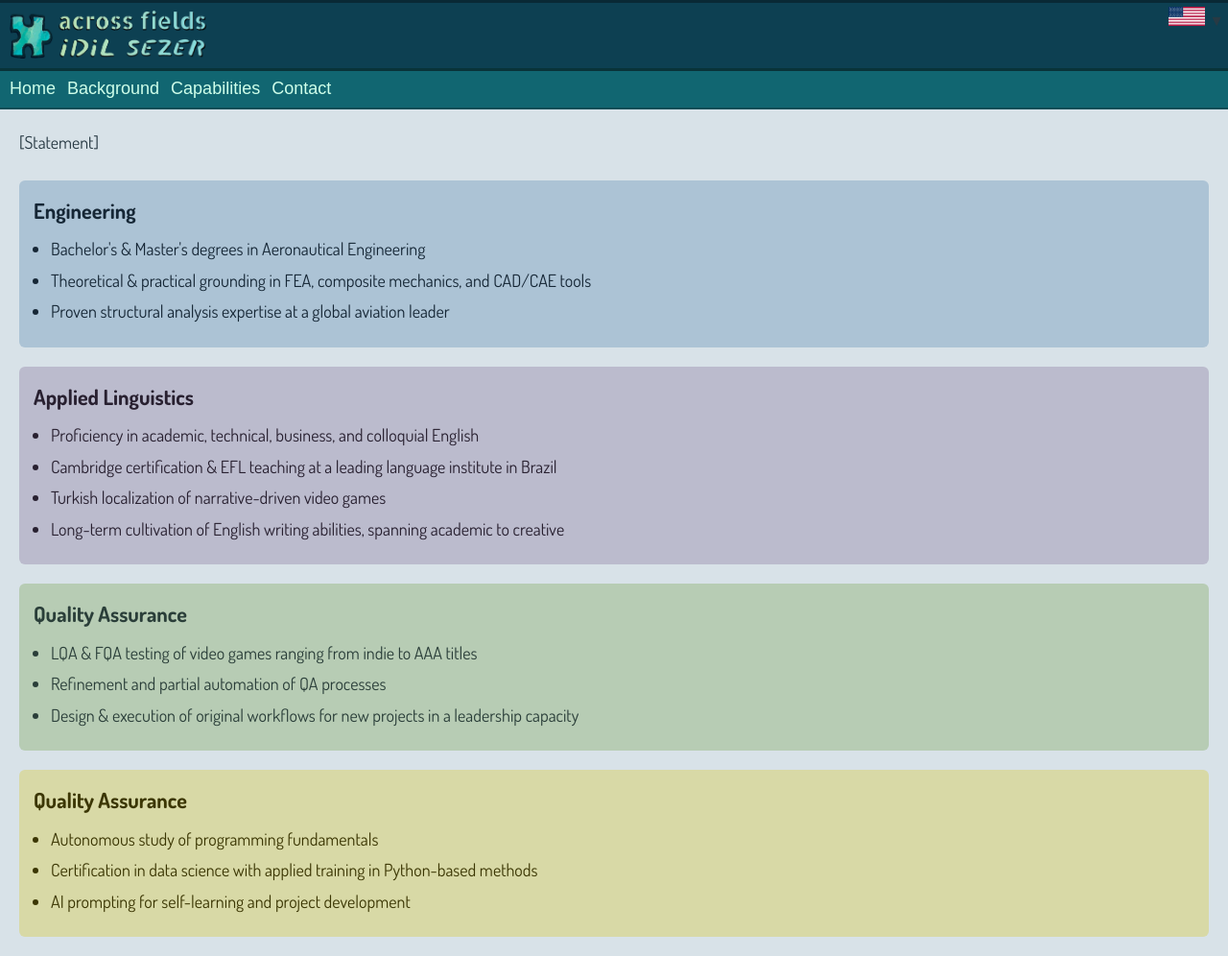
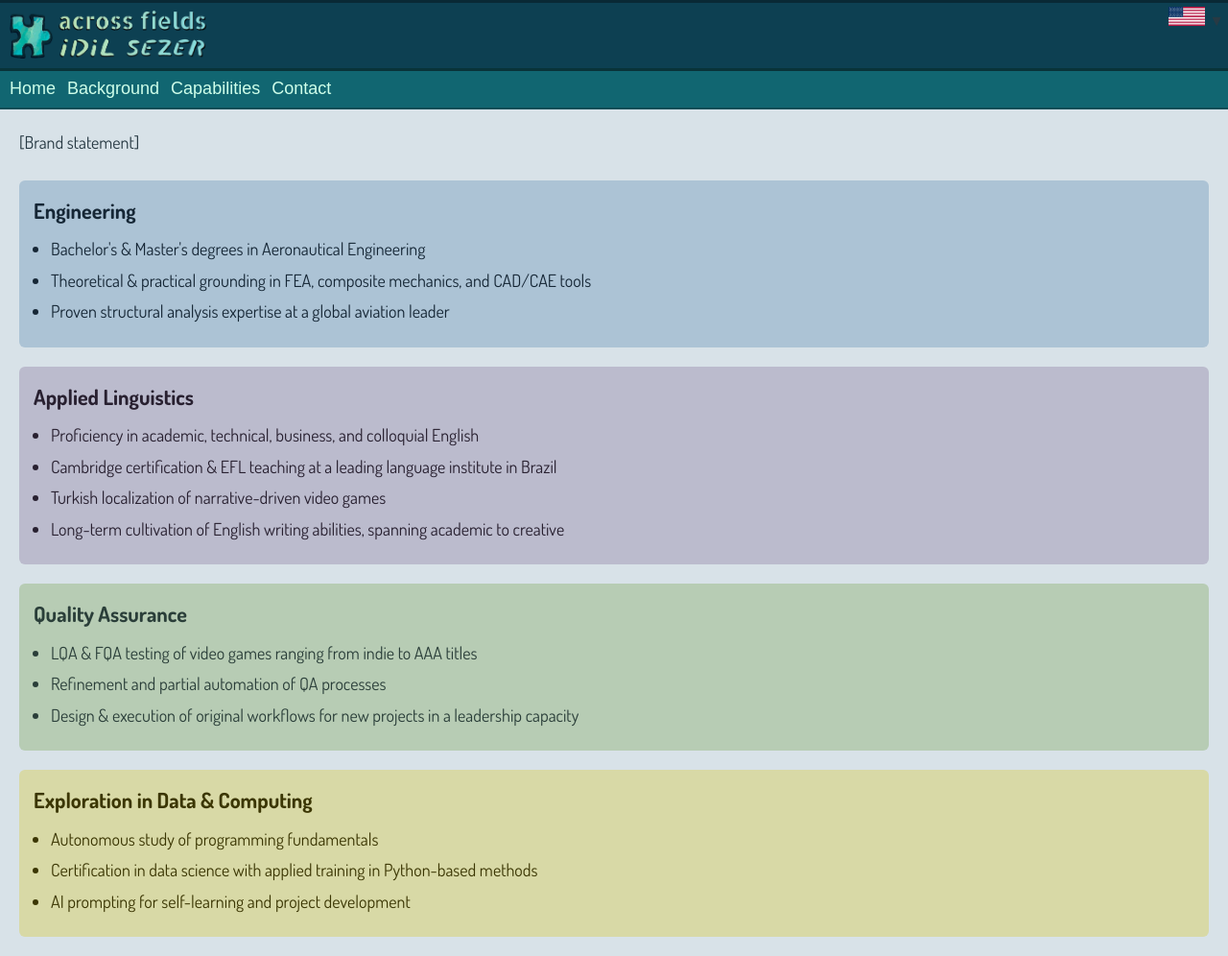
Before and after one commit to acrossfields/idilsezer, a Jekyll site: the page built from en/index.md, in a window 1280 px wide. Shown: the whole page at 96% size. Built offline with Jekyll 4.4.1, drawn with Linux system fonts in a browser that asks for light colours; some web fonts are replaced.

Commit message:
Update index.md

```diff
--- a/en/index.md
+++ b/en/index.md
@@ -5,7 +5,7 @@ lang: en
 permalink: /en/
 ---
 
-<p class="content-home">[Statement]</p>
+<p class="content-home">[Brand statement]</p>
 
 <div class="content-home eng">
   <p style="font-weight: bold; font-size: 22px; margin-top: 10px; margin-bottom: 15px;">Engineering</p>
@@ -36,7 +36,7 @@ permalink: /en/
 </div>
 
 <div class="content-home data">
-  <p style="font-weight: bold; font-size: 22px; margin-top: 10px; margin-bottom: 15px;">Quality Assurance</p>
+  <p style="font-weight: bold; font-size: 22px; margin-top: 10px; margin-bottom: 15px;">Exploration in Data & Computing</p>
   <ul style="margin-top: 0; padding-left: 18px;">
     <li style="margin-bottom: 10px;">Autonomous study of programming fundamentals</li>
     <li style="margin-bottom: 10px;">Certification in data science with applied training in Python-based methods</li>
```
